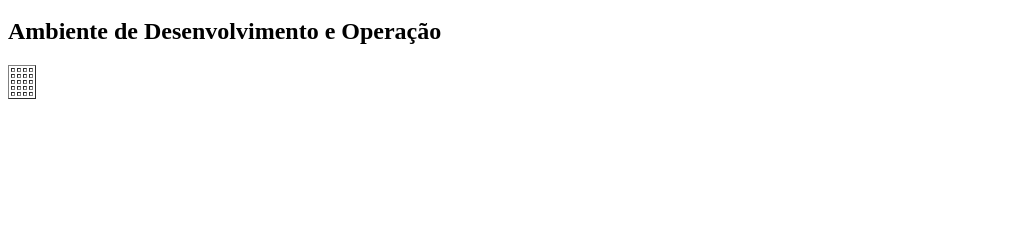
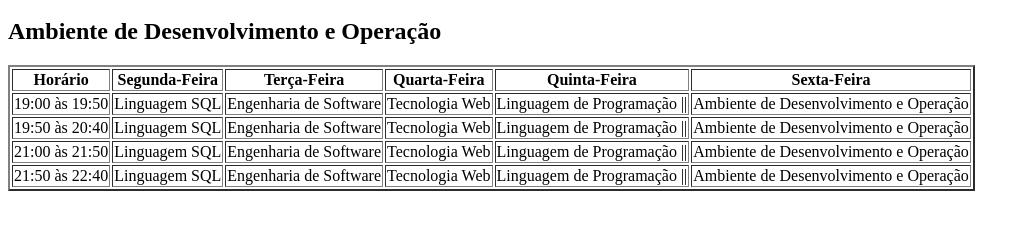
Before and after one commit to kauealvs/DevOps, a plain HTML site: page index.html in a window 1280 px wide. Shown: the part 48-278 px from the top of the page, without its empty margins (0-1030 px from the left). Drawn offline with Linux system fonts and the light colour scheme.

Commit message:
Tabela Preenchida

```diff
--- a/index.html
+++ b/index.html
@@ -5,38 +5,48 @@
         <body>
             <h1>Kauê Alves de Sena   R.A: 1802131</h1>
             <h2>Ambiente de Desenvolvimento e Operação</h2>
-            <table border="1">
+            <table border="2">
                 <tr>
-                     <th></th>
-                     <th></th>
-                     <th></th>
-                     <th></th>
+                     <th>Horário</th>
+                     <th>Segunda-Feira</th>
+                     <th>Terça-Feira</th>
+                     <th>Quarta-Feira</th>
+                     <th>Quinta-Feira</th>
+                     <th>Sexta-Feira</th>
                 </tr>
                  <tr>
-                      <td></td>
-                      <td></td>
-                      <td></td>
-                      <td></td>
+                      <td>19:00 às 19:50</td>
+                      <td>Linguagem SQL</td>
+                      <td>Engenharia de Software</td>
+                      <td>Tecnologia Web</td>
+                      <td>Linguagem de Programação ||</td>
+                      <td>Ambiente de Desenvolvimento e Operação</td>
                  </tr>
                  <tr>
-                       <td></td>
-                       <td></td>
-                       <td></td>
-                      <td></td>
+                    <td>19:50 às 20:40</td>
+                    <td>Linguagem SQL</td>
+                    <td>Engenharia de Software</td>
+                    <td>Tecnologia Web</td>
+                    <td>Linguagem de Programação ||</td>
+                    <td>Ambiente de Desenvolvimento e Operação</td>
                  </tr>
                 <tr>
-                       <td></td>
-                       <td></td>
-                       <td></td>
-                       <td></td>
+                    <td>21:00 às 21:50</td>
+                    <td>Linguagem SQL</td>
+                    <td>Engenharia de Software</td>
+                    <td>Tecnologia Web</td>
+                    <td>Linguagem de Programação ||</td>
+                    <td>Ambiente de Desenvolvimento e Operação</td>
                 </tr>
 
 
                 <tr>
-                       <td></td>
-                       <td></td>
-                       <td></td>
-                       <td></td>
+                    <td>21:50 às 22:40</td>
+                    <td>Linguagem SQL</td>
+                    <td>Engenharia de Software</td>
+                    <td>Tecnologia Web</td>
+                    <td>Linguagem de Programação ||</td>
+                    <td>Ambiente de Desenvolvimento e Operação</td>
                 </tr>
 
       </table>
```
